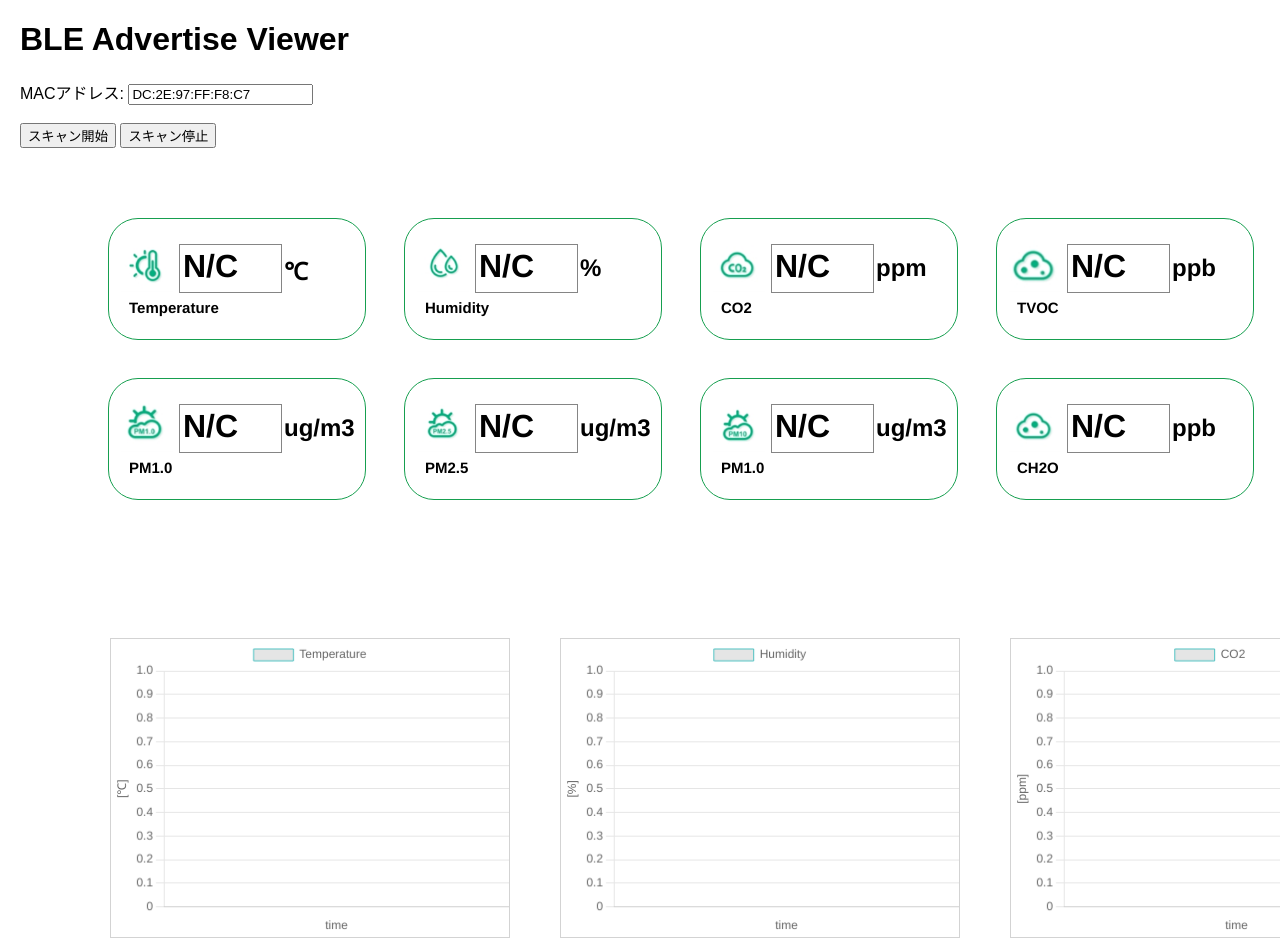
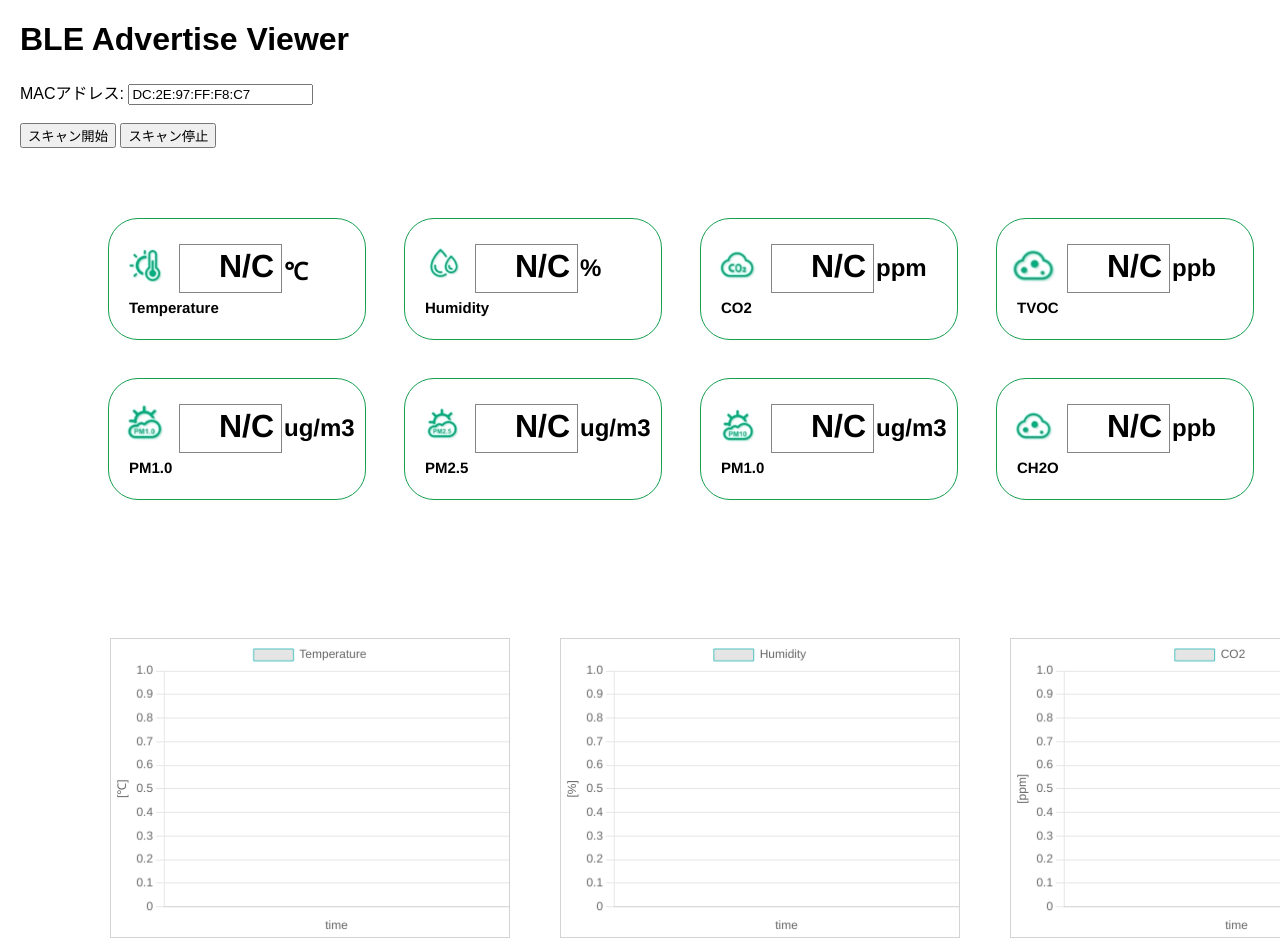
Before and after one commit to Hakuto09/iaq-adv-pc-display, an Electron app: page index.html in a window 1280 px wide. Shown: the top 941 px of the page. Drawn offline with Linux system fonts and the light colour scheme; no server answers.

Commit message:
20250820r01-006_text-align-right-with-padding

```diff
--- a/style.css
+++ b/style.css
@@ -56,6 +56,10 @@
     font-size: 32px;
     letter-spacing: 0;
     line-height: normal;
+    text-align: right;
+    width: 100%;
+    padding-right: 10px;
+    box-sizing: border-box;
 }
 
 .slide .unit-value {
```
Also changed, not shown: 1 other file.
